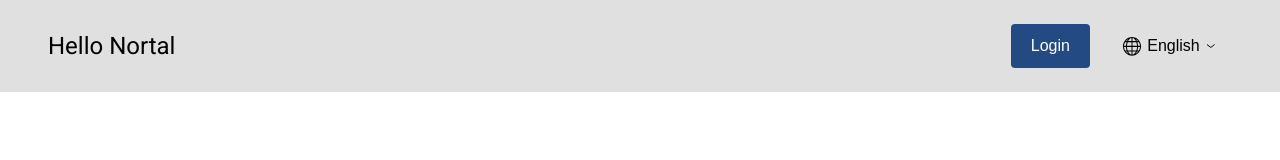
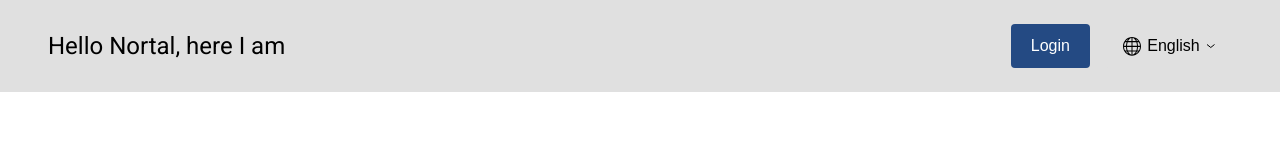
Before and after one commit to ekateriinal/NUX-FE-UI-test, a plain HTML site: page index.html in a window 1280 px wide. Shown: the top 160 px of the page. Drawn offline with Linux system fonts and the light colour scheme.

Commit message:
Change the title of the page

```diff
--- a/index.html
+++ b/index.html
@@ -12,7 +12,7 @@
     <!-- Header -->
     <header class="header">
         <div class="logo">
-            <a href="#" class="header-text">Hello Nortal</a>
+            <a href="#" class="header-text">Hello Nortal, here I am</a>
         </div>
         <nav>
             <ul class="nav-items">
```
